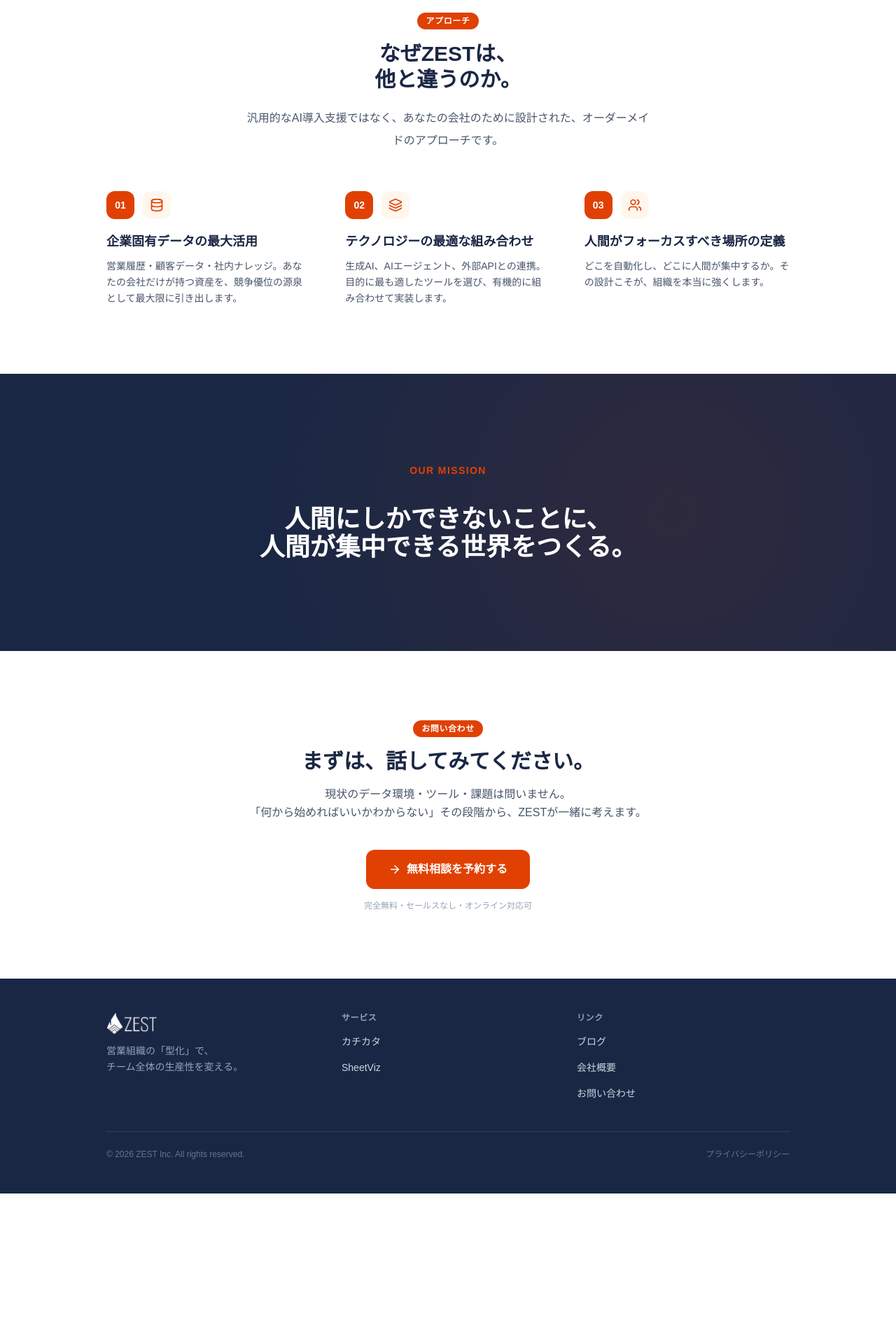
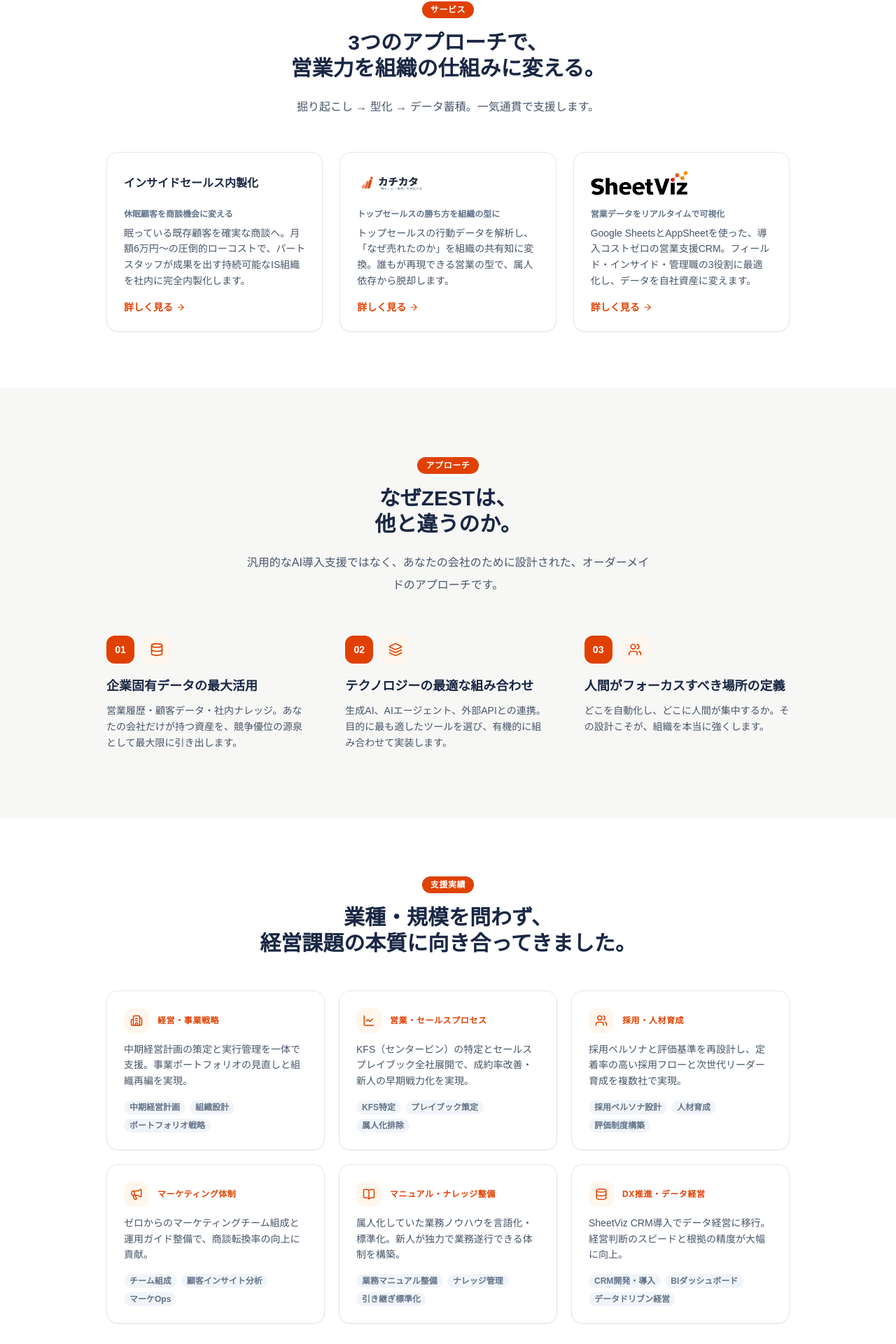
Before and after one commit to ZEST202008/zest-website, a Next.js app: page / in a window 1280 px wide. Shown: the part 1866-3786 px from the top of the page at 70% size. Before the commit the page ends 3571 px from the top, so only its background shows below. Built offline with nearby package versions, Linux system fonts and the light colour scheme; no server answers.

Commit message:
feat: add services and achievements sections to top page

```diff
--- a/src/app/page.tsx
+++ b/src/app/page.tsx
@@ -1,5 +1,10 @@
 import Link from 'next/link';
-import { ArrowRight, TrendingUp, BadgePercent, Sparkles, Database, Layers, Users } from 'lucide-react';
+import Image from 'next/image';
+import {
+  ArrowRight, TrendingUp, BadgePercent, Sparkles,
+  Database, Layers, Users, Building2, LineChart,
+  Megaphone, BookOpen,
+} from 'lucide-react';
 
 // ── Hero ──────────────────────────────────────────────────
 function Hero() {
@@ -104,6 +109,81 @@
   );
 }
 
+// ── Services ──────────────────────────────────────────────
+const SERVICES = [
+  {
+    slug: 'inside-sales',
+    name: 'インサイドセールス内製化',
+    tagline: '休眠顧客を商談機会に変える',
+    description:
+      '眠っている既存顧客を確実な商談へ。月額6万円〜の圧倒的ローコストで、パートスタッフが成果を出す持続可能なIS組織を社内に完全内製化します。',
+    logo: null as string | null,
+  },
+  {
+    slug: 'kachikata',
+    name: 'カチカタ',
+    tagline: 'トップセールスの勝ち方を組織の型に',
+    description:
+      'トップセールスの行動データを解析し、「なぜ売れたのか」を組織の共有知に変換。誰もが再現できる営業の型で、属人依存から脱却します。',
+    logo: '/kachikata-logo.png' as string | null,
+  },
+  {
+    slug: 'sheetziv',
+    name: 'SheetViz',
+    tagline: '営業データをリアルタイムで可視化',
+    description:
+      'Google SheetsとAppSheetを使った、導入コストゼロの営業支援CRM。フィールド・インサイド・管理職の3役割に最適化し、データを自社資産に変えます。',
+    logo: '/sheetviz-logo.png' as string | null,
+  },
+];
+
+function Services() {
+  return (
+    <section className="py-20 bg-white">
+      <div className="container-inner">
+        <div className="text-center mb-12">
+          <span className="section-label">サービス</span>
+          <h2 className="section-title">
+            3つのアプローチで、<br className="hidden md:block" />
+            営業力を組織の仕組みに変える。
+          </h2>
+          <p className="section-sub mt-3 max-w-xl mx-auto">
+            掘り起こし → 型化 → データ蓄積。一気通貫で支援します。
+          </p>
+        </div>
+        <div className="grid md:grid-cols-3 gap-6">
+          {SERVICES.map((s) => (
+            <Link
+              key={s.slug}
+              href={`/services/${s.slug}`}
+              className="card group no-underline flex flex-col hover:border-brand-orange/30 transition-colors"
+            >
+              <div className="h-10 mb-4 flex items-center">
+                {s.logo ? (
+                  <Image
+                    src={s.logo}
+                    alt={s.name}
+                    width={160}
+                    height={40}
+                    className="h-9 w-auto object-contain"
+                  />
+                ) : (
+                  <span className="text-base font-black text-brand-navy">{s.name}</span>
+                )}
+              </div>
+              <div className="text-xs text-slate-500 font-semibold mb-2">{s.tagline}</div>
+              <p className="text-slate-600 text-sm leading-relaxed mb-4 flex-1">{s.description}</p>
+              <div className="flex items-center gap-1 text-brand-orange text-sm font-bold group-hover:gap-2 transition-all mt-auto">
+                詳しく見る <ArrowRight size={14} />
+              </div>
+            </Link>
+          ))}
+        </div>
+      </div>
+    </section>
+  );
+}
+
 // ── Approach ─────────────────────────────────────────────
 const PILLARS = [
   {
@@ -128,7 +208,7 @@
 
 function Approach() {
   return (
-    <section className="py-24 bg-white">
+    <section className="py-24 bg-brand-bg">
       <div className="container-inner">
         <div className="text-center mb-14">
           <span className="section-label">アプローチ</span>
@@ -152,6 +232,96 @@
               </div>
               <h3 className="font-black text-brand-navy text-lg mb-3 leading-snug">{p.title}</h3>
               <p className="text-slate-600 text-sm leading-relaxed">{p.desc}</p>
+            </div>
+          ))}
+        </div>
+      </div>
+    </section>
+  );
+}
+
+// ── Achievements ─────────────────────────────────────────
+const ACHIEVEMENTS = [
+  {
+    Icon: Building2,
+    category: '経営・事業戦略',
+    achievement:
+      '中期経営計画の策定と実行管理を一体で支援。事業ポートフォリオの見直しと組織再編を実現。',
+    tags: ['中期経営計画', '組織設計', 'ポートフォリオ戦略'],
+  },
+  {
+    Icon: LineChart,
+    category: '営業・セールスプロセス',
+    achievement:
+      'KFS（センターピン）の特定とセールスプレイブック全社展開で、成約率改善・新人の早期戦力化を実現。',
+    tags: ['KFS特定', 'プレイブック策定', '属人化排除'],
+  },
+  {
+    Icon: Users,
+    category: '採用・人材育成',
+    achievement:
+      '採用ペルソナと評価基準を再設計し、定着率の高い採用フローと次世代リーダー育成を複数社で実現。',
+    tags: ['採用ペルソナ設計', '人材育成', '評価制度構築'],
+  },
+  {
+    Icon: Megaphone,
+    category: 'マーケティング体制',
+    achievement:
+      'ゼロからのマーケティングチーム組成と運用ガイド整備で、商談転換率の向上に貢献。',
+    tags: ['チーム組成', '顧客インサイト分析', 'マーケOps'],
+  },
+  {
+    Icon: BookOpen,
+    category: 'マニュアル・ナレッジ整備',
+    achievement:
+      '属人化していた業務ノウハウを言語化・標準化。新人が独力で業務遂行できる体制を構築。',
+    tags: ['業務マニュアル整備', 'ナレッジ管理', '引き継ぎ標準化'],
+  },
+  {
+    Icon: Database,
+    category: 'DX推進・データ経営',
+    achievement:
+      'SheetViz CRM導入でデータ経営に移行。経営判断のスピードと根拠の精度が大幅に向上。',
+    tags: ['CRM開発・導入', 'BIダッシュボード', 'データドリブン経営'],
+  },
+];
+
+function AchievementsSection() {
+  return (
+    <section className="py-20 bg-white">
+      <div className="container-inner">
+        <div className="text-center mb-12">
+          <span className="section-label">支援実績</span>
+          <h2 className="section-title">
+            業種・規模を問わず、<br className="hidden md:block" />
+            経営課題の本質に向き合ってきました。
+          </h2>
+        </div>
+        <div className="grid md:grid-cols-2 lg:grid-cols-3 gap-5">
+          {ACHIEVEMENTS.map((a) => (
+            <div
+              key={a.category}
+              className="card hover:border-brand-orange/30 transition-colors flex flex-col"
+            >
+              <div className="flex items-center gap-3 mb-3">
+                <div className="w-9 h-9 bg-orange-50 rounded-xl flex items-center justify-center shrink-0">
+                  <a.Icon size={18} className="text-brand-orange" />
+                </div>
+                <span className="text-xs font-bold text-brand-orange tracking-wider">
+                  {a.category}
+                </span>
+              </div>
+              <p className="text-sm text-slate-600 leading-relaxed mb-4 flex-1">{a.achievement}</p>
+              <div className="flex flex-wrap gap-1.5 mt-auto">
+                {a.tags.map((tag) => (
+                  <span
+                    key={tag}
+                    className="text-xs bg-slate-100 text-slate-500 font-semibold px-2 py-0.5 rounded-full"
+                  >
+                    {tag}
+                  </span>
+                ))}
+              </div>
             </div>
           ))}
         </div>
@@ -211,7 +381,9 @@
       <Hero />
       <Belief />
       <Outcomes />
+      <Services />
       <Approach />
+      <AchievementsSection />
       <Manifesto />
       <CtaSection />
     </>
```
